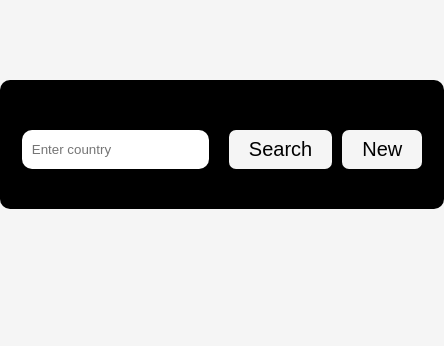
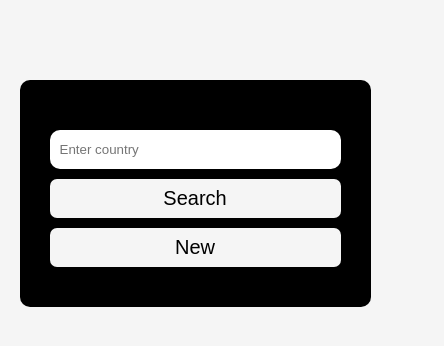
Before and after one commit to Virous77/get-country-data, a plain HTML site: page index.html in a window 390 px wide. Shown: the whole page, 444 px wide, since content can reach past the window. Drawn offline with Linux system fonts and the light colour scheme.

Commit message:
updated media queries for mobile

```diff
--- a/style.css
+++ b/style.css
@@ -112,3 +112,19 @@ h1 {
   padding-left: 1rem;
   border-radius: 10px;
 }
+
+@media (max-width: 560px) {
+  .container {
+    max-width: 90%;
+  }
+
+  .div {
+    flex-direction: column;
+    align-items: stretch;
+    width: 100%;
+  }
+
+  #key {
+    margin-right: 0;
+  }
+}
```
